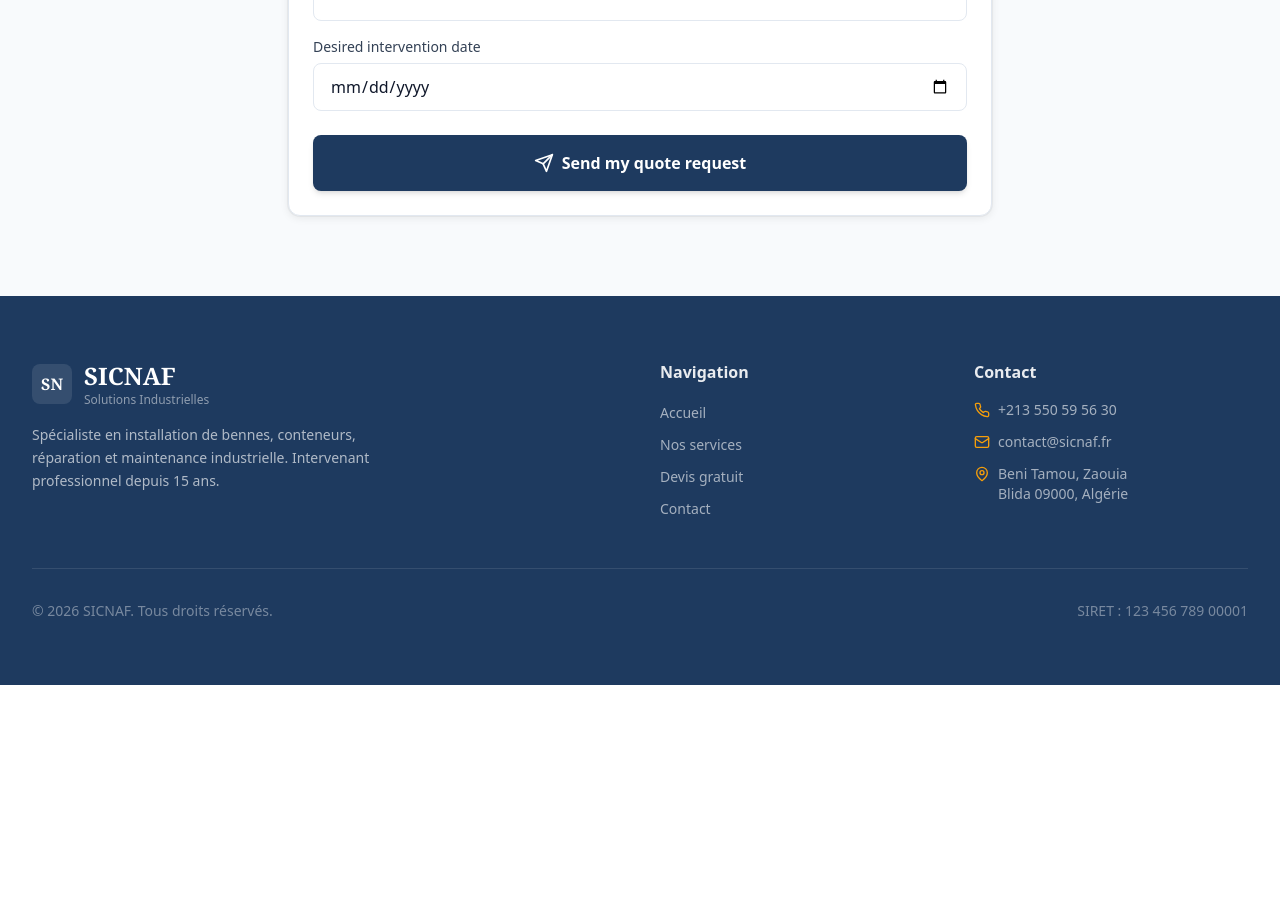
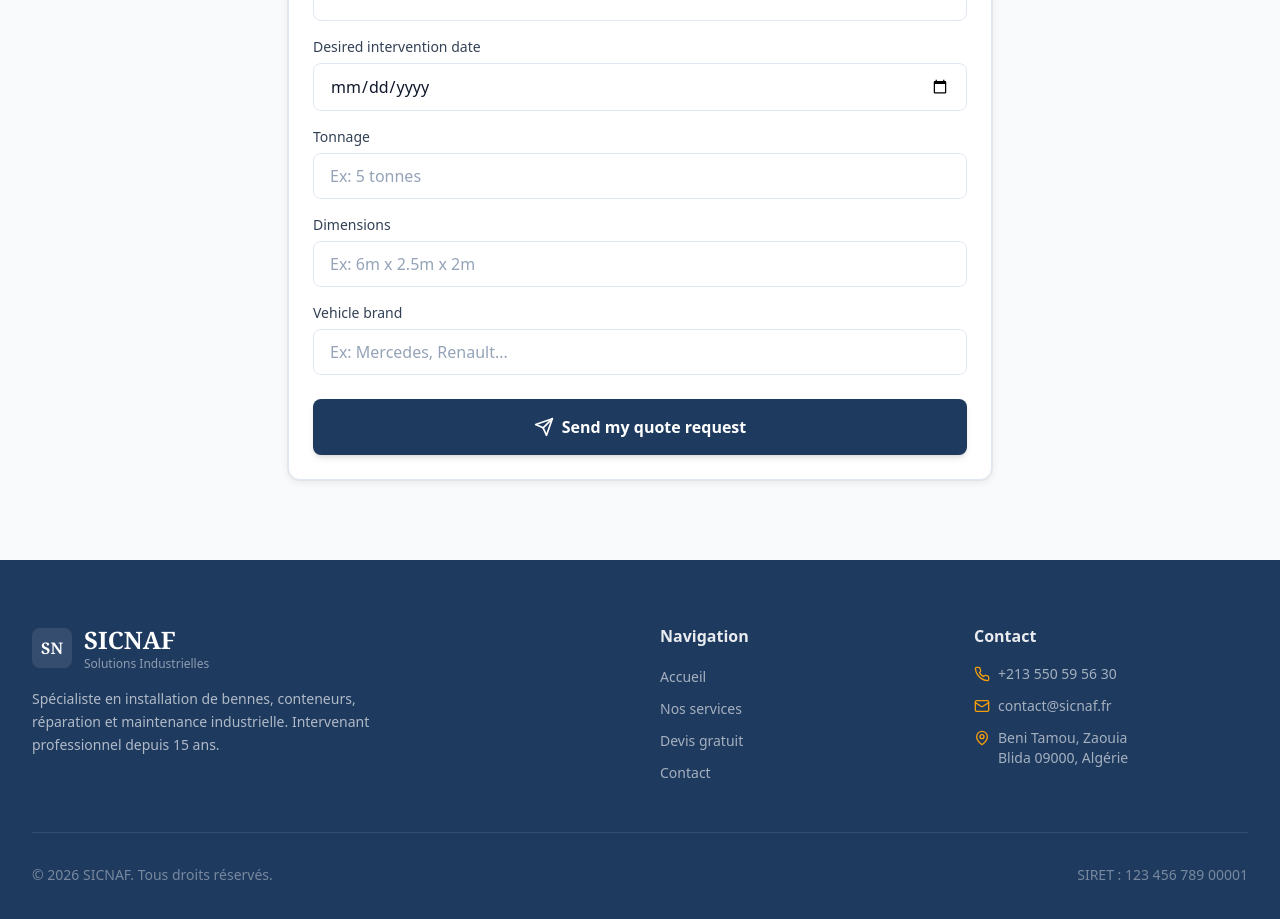
Before and after one commit to aseetif/sicnaf, a Next.js app: page /en/devis in a window 1280 px wide. Shown: the part 920-1839 px from the top of the page. Before the commit the page ends 1605 px from the top, so only its background shows below. Built offline with nearby package versions, Linux system fonts and the light colour scheme.

Commit message:
feat: ajout champs tonnage, dimensions et marque véhicule dans devis

```diff
--- a/app/[locale]/devis/page.tsx
+++ b/app/[locale]/devis/page.tsx
@@ -14,6 +14,7 @@ export default function DevisPage() {
   const [form, setForm] = useState({
     nom: '', prenom: '', email: '', telephone: '', societe: '',
     typeService: '', description: '', adresse: '', dateSouhaitee: '',
+    tonnage: '', dimensions: '', marqueVehicule: '',
   })
 
   const types = [
@@ -65,8 +66,7 @@ export default function DevisPage() {
               <h2 className="font-display text-2xl font-bold text-sicnaf-500 mb-3">{t('success_title')}</h2>
               <p className="text-steel-500 max-w-md mx-auto">{t('success_desc')}</p>
               <button
-                onClick={() => { setSuccess(false); setForm({ nom: '', prenom: '', email: '', telephone: '', societe: '', typeService: '', description: '', adresse: '', dateSouhaitee: '' }) }}
-                className="btn-primary mt-8"
+                onClick={() => { setSuccess(false); setForm({ nom: '', prenom: '', email: '', telephone: '', societe: '', typeService: '', description: '', adresse: '', dateSouhaitee: '', tonnage: '', dimensions: '', marqueVehicule: '' }) }}                className="btn-primary mt-8"
               >
                 {t('new_request')}
               </button>
@@ -123,6 +123,18 @@ export default function DevisPage() {
                     <label className="label">{t('date')}</label>
                     <input type="date" name="dateSouhaitee" value={form.dateSouhaitee} onChange={handleChange} className="input" />
                   </div>
+                  <div>
+                    <label className="label">{t('tonnage')}</label>
+                    <input name="tonnage" value={form.tonnage} onChange={handleChange} className="input" placeholder="Ex: 5 tonnes" />
+                  </div>
+                  <div>
+                    <label className="label">{t('dimensions')}</label>
+                    <input name="dimensions" value={form.dimensions} onChange={handleChange} className="input" placeholder="Ex: 6m x 2.5m x 2m" />
+                  </div>
+                  <div>
+                    <label className="label">{t('marque_vehicule')}</label>
+                    <input name="marqueVehicule" value={form.marqueVehicule} onChange={handleChange} className="input" placeholder="Ex: Mercedes, Renault..." />
+                  </div>
                 </div>
               </div>
 
--- a/app/admin/demandes/DemandesClient.tsx
+++ b/app/admin/demandes/DemandesClient.tsx
@@ -120,6 +120,24 @@ export default function DemandesClient({ demandes }: { demandes: any[] }) {
                 <span className="text-steel-400">Description</span>
                 <p className="text-steel-600 leading-relaxed mt-1">{selected.description}</p>
               </div>
+              {selected.tonnage && (
+                <div>
+                  <span className="text-steel-400">Tonnage</span>
+                  <div>{selected.tonnage}</div>
+                </div>
+              )}
+              {selected.dimensions && (
+                <div>
+                  <span className="text-steel-400">Dimensions</span>
+                  <div>{selected.dimensions}</div>
+                </div>
+              )}
+              {selected.marqueVehicule && (
+                <div>
+                  <span className="text-steel-400">Marque véhicule</span>
+                  <div>{selected.marqueVehicule}</div>
+                </div>
+              )}
             </div>
 
             <div className="border-t border-steel-100 mt-4 pt-4 space-y-2">
--- a/app/api/devis/public/route.ts
+++ b/app/api/devis/public/route.ts
@@ -1,13 +1,12 @@
-export const dynamic = 'force-dynamic'
-
-// app/api/devis/public/route.ts
 import { NextRequest, NextResponse } from 'next/server'
 import { prisma } from '@/lib/prisma'
+
+export const dynamic = 'force-dynamic'
 
 export async function POST(req: NextRequest) {
   try {
     const body = await req.json()
-    const { nom, prenom, email, telephone, societe, typeService, description, adresse, dateSouhaitee } = body
+    const { nom, prenom, email, telephone, societe, typeService, description, adresse, dateSouhaitee, tonnage, dimensions, marqueVehicule } = body
 
     if (!nom || !prenom || !email || !telephone || !typeService || !description) {
       return NextResponse.json({ error: 'Champs obligatoires manquants' }, { status: 400 })
@@ -24,6 +23,9 @@ export async function POST(req: NextRequest) {
         description,
         adresse: adresse || null,
         datesouhaitee: dateSouhaitee || null,
+        tonnage: tonnage || null,
+        dimensions: dimensions || null,
+        marqueVehicule: marqueVehicule || null,
         statut: 'NOUVEAU',
       },
     })
--- a/messages/ar.json
+++ b/messages/ar.json
@@ -77,6 +77,9 @@
     "description": "وصف احتياجك",
     "adresse": "عنوان الموقع",
     "date": "تاريخ التدخل المطلوب",
+    "tonnage": "الحمولة",
+    "dimensions": "الأبعاد",
+    "marque_vehicule": "ماركة السيارة",
     "submit": "إرسال طلب عرض السعر",
     "sending": "جاري الإرسال",
     "success_title": "تم إرسال الطلب!",
--- a/messages/en.json
+++ b/messages/en.json
@@ -77,6 +77,9 @@
     "description": "Description of your need",
     "adresse": "Site address",
     "date": "Desired intervention date",
+    "tonnage": "Tonnage",
+    "dimensions": "Dimensions",
+    "marque_vehicule": "Vehicle brand",
     "submit": "Send my quote request",
     "sending": "Sending",
     "success_title": "Request sent!",
--- a/messages/fr.json
+++ b/messages/fr.json
@@ -77,6 +77,9 @@
     "description": "Description de votre besoin",
     "adresse": "Adresse du chantier",
     "date": "Date souhaitée d'intervention",
+    "tonnage": "Tonnage",
+    "dimensions": "Dimensions",
+    "marque_vehicule": "Marque du véhicule",
     "submit": "Envoyer ma demande de devis",
     "sending": "Envoi en cours",
     "success_title": "Demande envoyée !",
```
Also changed, not shown: 1 other file (tests, documents, lock files or other folders).
